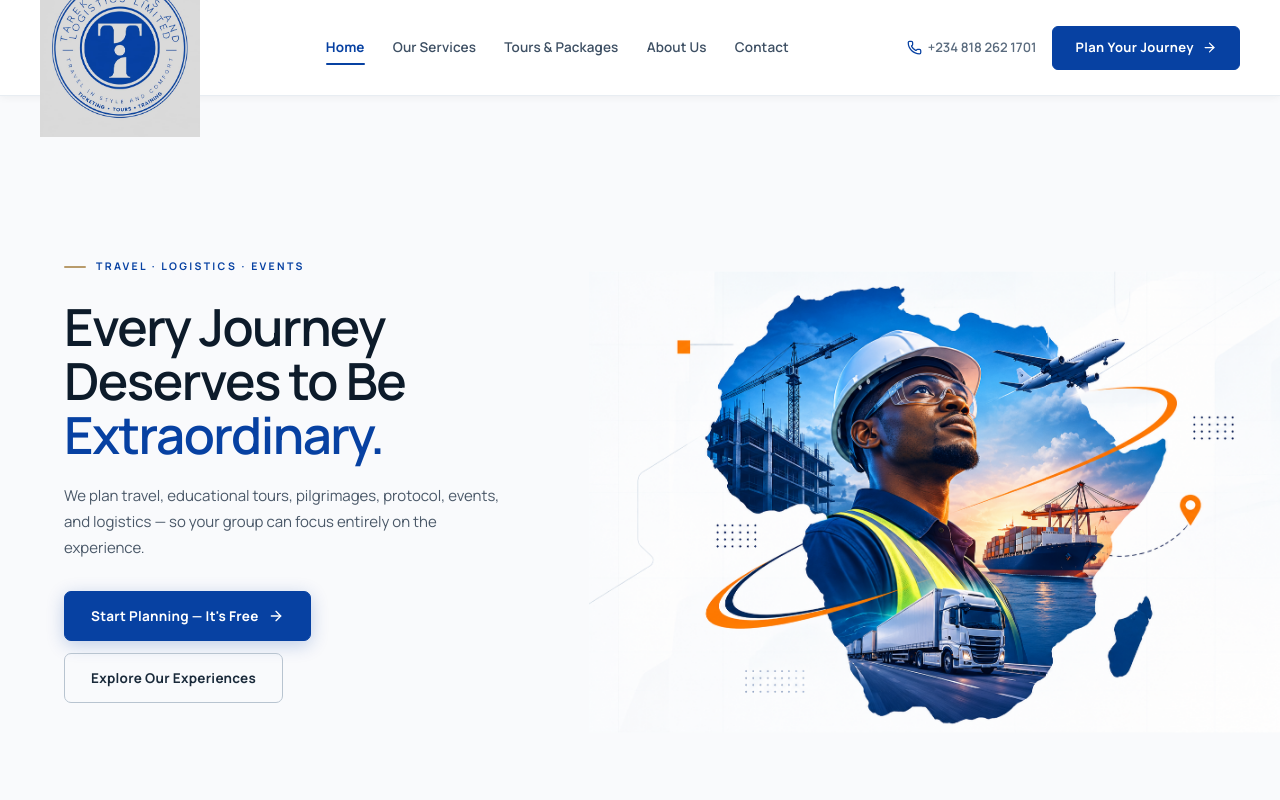
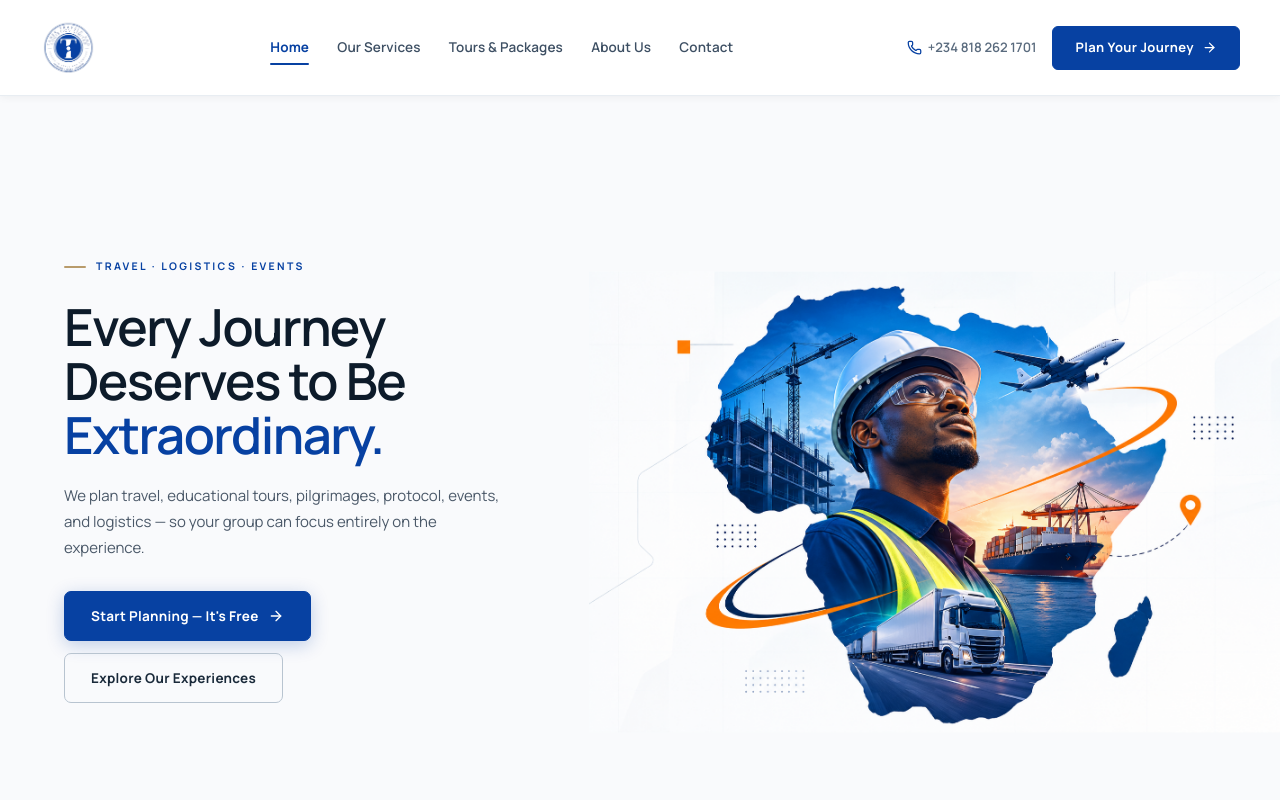
Before and after one commit to lawtg/Tarek, a React (Vite) app: page / in a window 1280 px wide. Shown: the top 800 px of the page. Built offline with nearby package versions, Linux system fonts and the light colour scheme; the HTML template or start-up script is replaced by a standard one; a web font is replaced by a local one.

Commit message:
Logo: use logo.png, height 64px constrained to header, no overflow

```diff
--- a/src/app/components.tsx
+++ b/src/app/components.tsx
@@ -20,7 +20,7 @@ export function Logo({ light = false }: { light?: boolean }) {
       aria-label="Tarek Travels and Logistics Limited home"
     >
       <img
-        src="/logo.jpeg"
+        src="/logo.png"
         alt="Tarek Travels and Logistics Limited"
         className="logo-img"
       />
--- a/src/index.css
+++ b/src/index.css
@@ -157,28 +157,27 @@
   align-items: center;
   text-decoration: none;
   flex: none;
-  margin-right: 40px;
-  padding: 6px 0;
+  margin-right: 32px;
+  padding: 0;
   transition: opacity .2s;
+  /* Strictly constrain logo to header height */
+  height: 100%;
+  max-height: 96px;
+  overflow: visible;
 }
 .logo:hover { opacity: .8; }
 .logo-img {
-  /* Width-based so portrait logo renders at correct proportions */
-  /* 471×529 ratio → 160px wide = ~180px tall — clearly visible, not cramped */
-  width: 160px;
-  height: auto;
+  /* Constrained strictly inside header — 471:529 ratio, 64px tall = ~57px wide */
+  height: 64px;
+  width: auto;
+  max-width: 80px;
   display: block;
   object-fit: contain;
-  /* No mix-blend-mode — new logo has clean white background */
+  flex-shrink: 0;
   transition: transform .28s var(--ease-out);
 }
 .logo:hover .logo-img { transform: scale(1.02); }
-/* Footer version — white bg logo on dark footer */
-.logo--light .logo-img {
-  /* Logo has white bg; on dark footer show as-is or invert if preferred */
-  /* Keeping as-is since the white circle reads well on dark navy */
-  opacity: .95;
-}
+.logo--light .logo-img { opacity: .9; }
 
 /* ── Desktop nav ── */
 .desktop-nav {
@@ -1466,7 +1465,7 @@
 .footer-brand p { max-width: 360px; font-size: 12px; line-height: 1.8; margin: 18px 0 14px; }
 .footer-brand > strong { color: rgba(255,255,255,.65); font-family: "Instrument Serif", serif; font-weight: 400; font-size: 17px; }
 /* Footer logo — slightly smaller than header, preserves aspect ratio */
-.footer-brand .logo-img { width: 130px; height: auto; }
+.footer-brand .logo-img { height: 72px; width: auto; max-width: 90px; }
 .site-footer h3 { color: white; font-family: "Manrope", sans-serif; font-size: 10px; font-weight: 800; letter-spacing: .15em; text-transform: uppercase; margin-bottom: 18px; }
 .site-footer > .footer-grid > div:not(.footer-brand) { display: flex; flex-direction: column; align-items: flex-start; }
 .site-footer a { color: rgba(255,255,255,.45); text-decoration: none; font-size: 12px; line-height: 1.4; margin-bottom: 11px; display: inline-flex; align-items: center; gap: 7px; transition: color .2s; }
@@ -1712,7 +1711,7 @@
   :root { --container: calc(100% - 40px); }
   .site-header { height: 72px; }
   main { padding-top: 72px !important; }
-  .logo-img { width: 120px; height: auto; }
+  .logo-img { height: 52px; width: auto; max-width: 65px; }
   .form-grid { grid-template-columns: 1fr; }
   .contact-form { padding: 26px 18px; }
   .footer-grid { grid-template-columns: 1fr 1fr; }
```
Also changed, not shown: public/logo.png (added).
